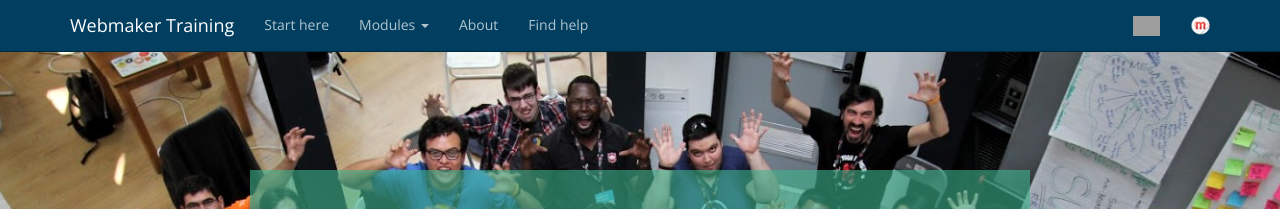
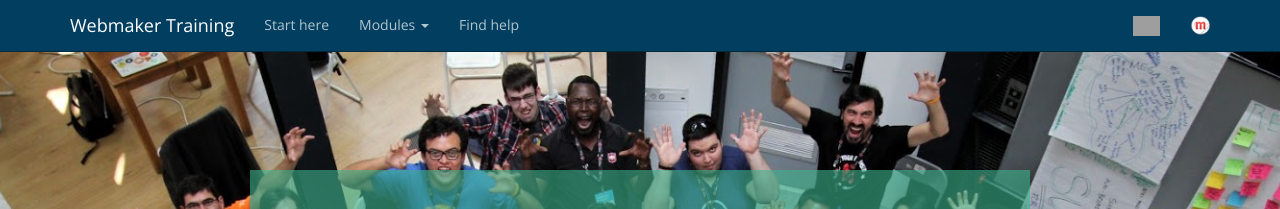
Before and after one commit to mozilla/school-of-webmaking, a Jekyll site: the page built from index.html, in a window 1280 px wide. Shown: the top 209 px of the page. Built offline with Jekyll 4.4.1, drawn with Linux system fonts in a browser that asks for light colours; nearby versions of some CDN libraries; Markdown is read by kramdown in place of the engine named in the settings; grey boxes are pictures that could not be loaded.

Commit message:
I realize that between the landing page, start here and find help, the About page is just going to be redundant. So i removed it

```diff
--- a/_includes/topnav.html
+++ b/_includes/topnav.html
@@ -13,7 +13,6 @@
       {% endfor %}
     </ul>
   </li>
-  <li {% if page.about %}class="active"{% endif %}><a href="{{ site.baseurl }}/about/">About</a></li>
   <li {% if page.help %}class="active"{% endif %}><a href="{{ site.baseurl }}/help/">Find help</a></li>
 </ul>
 <ul class="nav navbar-nav navbar-right">
```
